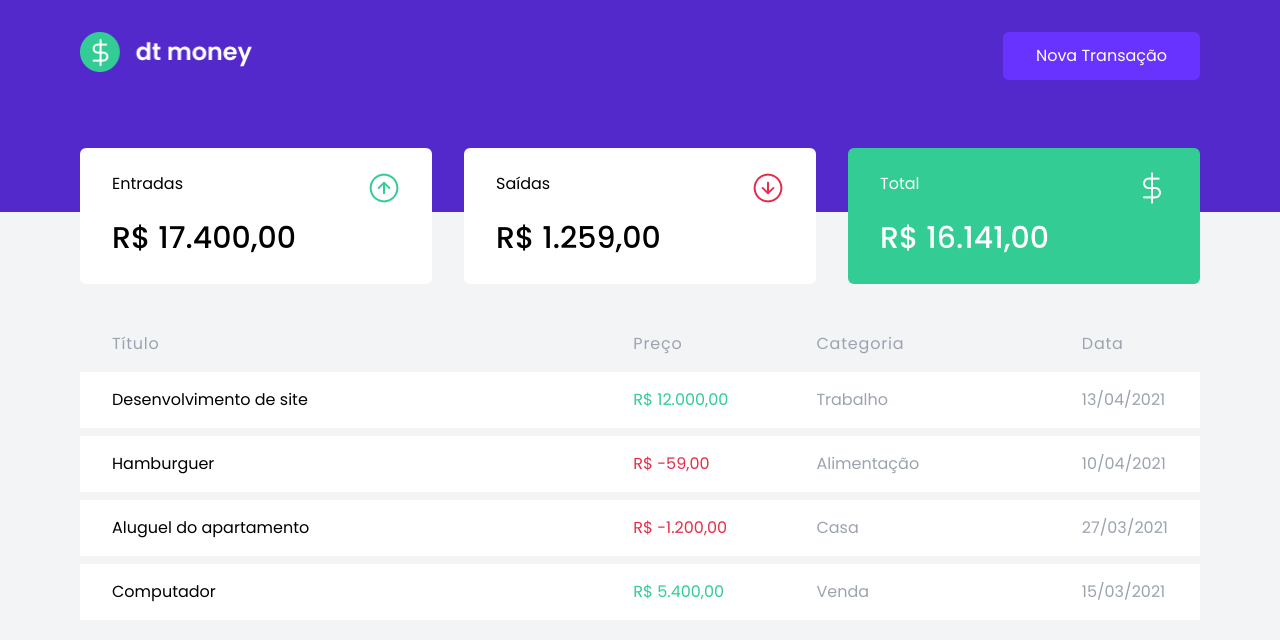
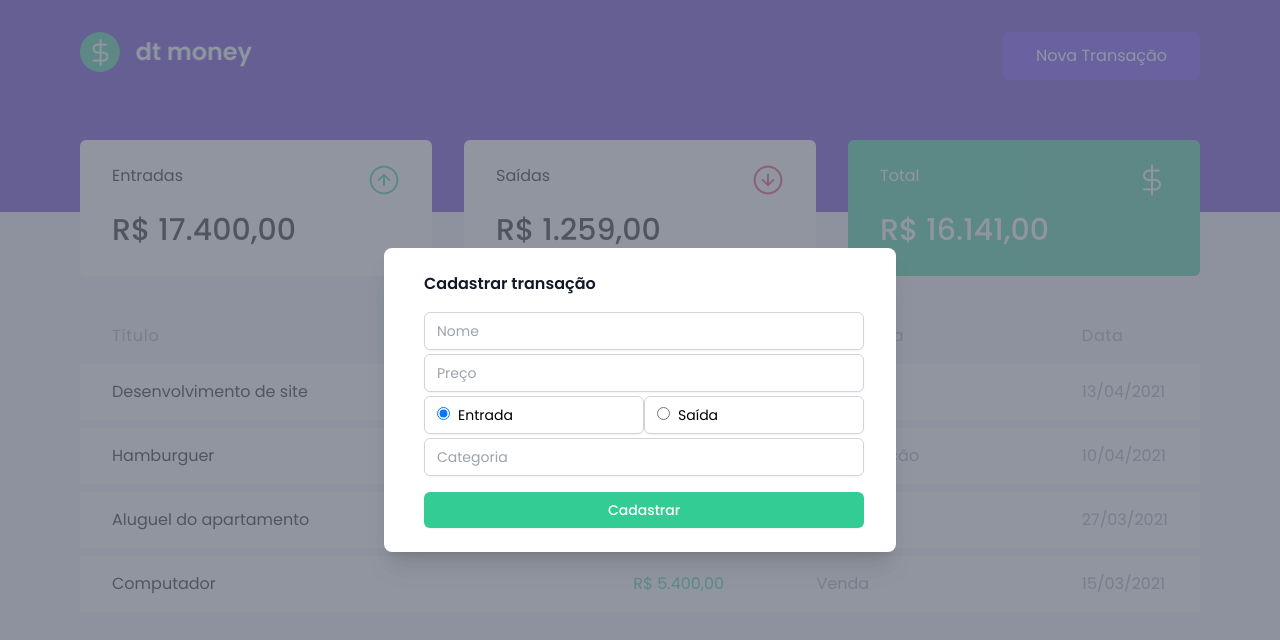
Before and after one commit to victorflll/pweb-dt-money-nextjs, a Next.js app: page / in a window 1280 px wide. Both pictures are taken after a click on the button "Nova Transação". Shown: the top 640 px of the page. Built offline with nearby package versions, Linux system fonts and the light colour scheme.

Commit message:
initialize transaction dialog

```diff
--- a/package.json
+++ b/package.json
@@ -9,6 +9,8 @@
     "lint": "next lint"
   },
   "dependencies": {
+    "@headlessui/react": "^2.1.2",
+    "@heroicons/react": "^2.1.5",
     "next": "14.2.5",
     "react": "^18",
     "react-dom": "^18"
--- a/src/app/layout.tsx
+++ b/src/app/layout.tsx
@@ -1,6 +1,7 @@
 import type { Metadata } from "next";
 import { Poppins } from "next/font/google";
 import "./globals.css";
+import React from "react";
 
 const poppins = Poppins({
   subsets: ["latin"],
@@ -8,7 +9,7 @@ const poppins = Poppins({
 );
 
 export const metadata: Metadata = {
-  title: "Create Next App",
+  title: "Dt Money",
   description: "Generated by create next app",
 };
 
--- a/src/app/page.tsx
+++ b/src/app/page.tsx
@@ -2,6 +2,7 @@ import Container, {ContainerModel} from "@/components/Container";
 import {Header} from "@/components/Header";
 import TransactionsTable, {TransactionModel} from "@/components/TransactionTable";
 import React from "react";
+import Image from "next/image";
 
 const transactions: TransactionModel[] = [
     {id: 1, title: 'Desenvolvimento de site', price: 12000, categorie: 'Trabalho', date: '13/04/2021'},
@@ -15,7 +16,7 @@ const containers: ContainerModel[] = [
         id: 1,
         title: 'Entradas',
         value: 17400,
-        icon: '/images/input-logo.png',
+        icon: <Image src='/images/input-logo.png' alt="input" width={32} height={32}/>,
         backgroundColor: 'bg-white',
         textColor: 'text-black'
     },
@@ -23,7 +24,7 @@ const containers: ContainerModel[] = [
         id: 2,
         title: 'Saídas',
         value: 1259,
-        icon: '/images/output-logo.png',
+        icon: <Image src='/images/output-logo.png' alt="output" width={32} height={32}/>,
         backgroundColor: 'bg-white',
         textColor: 'text-black'
     },
@@ -31,7 +32,7 @@ const containers: ContainerModel[] = [
         id: 3,
         title: 'Total',
         value: 16141,
-        icon: '/images/total-logo.png',
+        icon: <Image src='/images/total-logo.png' alt="total" width={32} height={32}/>,
         backgroundColor: 'bg-income-value',
         textColor: 'text-white'
     }
@@ -41,7 +42,7 @@ export default function Home() {
     return (
         <>
             <Header/>
-            <div className="mx-auto max-w-[1120px] flex justify-between -mt-24 pt-8">
+            <div className="mx-auto max-w-[1120px] flex justify-between -mt-24 pt-6">
                 {containers.map((container) => (
                     <Container key={container.id} container={container}></Container>
                 ))}
--- a/src/components/Container/index.tsx
+++ b/src/components/Container/index.tsx
@@ -1,9 +1,9 @@
-import React from 'react';
+import React, {ReactNode} from 'react';
 import Image from "next/image";
 
 export interface ContainerModel {
     id: number,
-    icon: string,
+    icon: ReactNode,
     title: string,
     value: number,
     backgroundColor: string,
@@ -19,7 +19,7 @@ const Container: React.FC<ContainerProps> = ({container}) => {
         <div className={`w-[352px] h-[136px] rounded-md ${container.backgroundColor} px-8 pt-6`}>
             <div className='flex justify-between'>
                 <div className={`${container.textColor}`}>{container.title}</div>
-                <Image src={container.icon} alt="Logo" width={32} height={32}/>
+                {container.icon}
             </div>
             <div className={`${container.textColor} font-medium pt-4 text-3xl`}>R$ {container.value.toLocaleString('pt-BR', {
                 minimumFractionDigits: 2,
--- /dev/null
+++ b/src/components/Dialog/index.tsx
@@ -0,0 +1,88 @@
+'use client'
+
+import React, {FC, useState} from 'react'
+import {Dialog, DialogBackdrop, DialogPanel, DialogTitle, Input, RadioGroup} from '@headlessui/react'
+import TextField, {TextFieldModel} from "@/components/TextField";
+import {TransactionModel} from "@/components/TransactionTable";
+import {CheckCircleIcon, XCircleIcon} from "@heroicons/react/16/solid";
+
+interface TransactionDialogProps {
+    isOpen: boolean;
+    onClose: () => void;
+}
+
+const nameField: TextFieldModel = {name: "Nome"}
+const priceField: TextFieldModel = {name: "Preço"}
+const categorieField: TextFieldModel = {name: "Categoria"}
+
+const TransactionDialog: FC<TransactionDialogProps> = ({isOpen, onClose}) => {
+    const [type, setType] = useState('Entrada');
+
+    return (
+        <Dialog open={isOpen} onClose={onClose} className="relative z-10">
+            <DialogBackdrop
+                transition
+                className="fixed inset-0 bg-gray-500 bg-opacity-75 transition-opacity data-[closed]:opacity-0 data-[enter]:duration-300 data-[leave]:duration-200 data-[enter]:ease-out data-[leave]:ease-in"
+            />
+
+            <div className="fixed inset-0 z-10 w-screen overflow-y-auto">
+                <div className="flex min-h-full items-end justify-center p-4 text-center sm:items-center sm:p-0">
+                    <DialogPanel
+                        transition
+                        className="relative transform overflow-hidden rounded-lg bg-white text-left shadow-xl transition-all data-[closed]:translate-y-4 data-[closed]:opacity-0 data-[enter]:duration-300 data-[leave]:duration-200 data-[enter]:ease-out data-[leave]:ease-in sm:my-8 sm:w-full sm:max-w-lg data-[closed]:sm:translate-y-0 data-[closed]:sm:scale-95">
+                        <div
+                            className="bg-white px-4 pb-4 pt-5 sm:p-6 sm:pb-4 m-2 text-center sm:ml-4 sm:mt-0 sm:text-left">
+                            <DialogTitle as="h3" className="text-base font-semibold leading-6 text-gray-900">
+                                Cadastrar transação
+                            </DialogTitle>
+                            <div className="my-4">
+                                <TextField props={nameField}></TextField>
+                                <TextField props={priceField}></TextField>
+                                <div className="flex items-center justify-between">
+                                    <div
+                                        className="mt-1 block w-full border border-gray-300 rounded-md shadow-sm py-2 px-3 focus:outline-none focus:ring-indigo-500 focus:border-indigo-500 sm:text-sm">
+                                        <input
+                                            type="radio"
+                                            id="entrada"
+                                            name="transactionType"
+                                            className="mr-2"
+                                            checked={type === 'Entrada'}
+                                            onChange={() => setType('Entrada')}
+                                        />
+                                        <label htmlFor="entrada" className="mr-4">
+                                            Entrada
+                                        </label>
+                                    </div>
+                                    <div
+                                        className="mt-1 block w-full border border-gray-300 rounded-md shadow-sm py-2 px-3 focus:outline-none focus:ring-indigo-500 focus:border-indigo-500 sm:text-sm">
+                                        <input
+                                            type="radio"
+                                            id="saida"
+                                            name="transactionType"
+                                            className="mr-2"
+                                            checked={type === 'Saída'}
+                                            onChange={() => setType('Saída')}
+                                        />
+                                        <label htmlFor="saida">
+                                            Saída
+                                        </label>
+                                    </div>
+                                </div>
+                                <TextField props={categorieField}></TextField>
+                            </div>
+                            <button
+                                type="button"
+                                data-autofocus
+                                onClick={onClose}
+                                className="w-full rounded-md bg-income-value text-white px-3 py-2 text-sm font-medium shadow-sm hover:bg-gray-500">
+                                Cadastrar
+                            </button>
+                        </div>
+                    </DialogPanel>
+                </div>
+            </div>
+        </Dialog>
+    )
+}
+
+export default TransactionDialog
--- a/src/components/Header/index.tsx
+++ b/src/components/Header/index.tsx
@@ -1,11 +1,21 @@
+'use client'
+
 import Image from "next/image";
+import TransactionDialog from "@/components/Dialog";
+import {useState} from "react";
 
-export function Header(){
+export function Header() {
+    const [isDialogOpen, setIsDialogOpen] = useState(false);
+
     return (
-    <header className="bg-header w-full h-[212px]">
-        <div className="mx-auto max-w-[1120px] flex justify-between pt-8">
-            <Image className="max-h-10" src="/images/logo.png" alt="Logo" width={172} height={40} />
-            <button className="bg-button text-white size-4 w-[197px] px-5 py-6 rounded-md text-center flex items-center justify-center hover:opacity-80"> Nova Transação </button>
-        </div>
-    </header>)
+        <header className="bg-header w-full h-[212px]">
+            <div className="mx-auto max-w-[1120px] flex justify-between pt-8">
+                <Image className="max-h-10" src="/images/logo.png" alt="Logo" width={172} height={40}/>
+                <button
+                    className="bg-button text-white size-4 w-[197px] px-5 py-6 rounded-md text-center flex items-center justify-center hover:opacity-80"
+                    onClick={() => setIsDialogOpen(true)}>Nova Transação
+                </button>
+                <TransactionDialog isOpen={isDialogOpen} onClose={() => setIsDialogOpen(false)} />
+            </div>
+        </header>)
 }
--- /dev/null
+++ b/src/components/TextField/index.tsx
@@ -0,0 +1,22 @@
+import React, {FC} from "react";
+
+export interface TextFieldModel {
+    name: string;
+}
+
+export interface TextFieldProps {
+    props: TextFieldModel
+}
+
+const TextField: React.FC<TextFieldProps> = ({props}) => {
+    return (
+        <input
+            type="text"
+            id="price"
+            placeholder={props.name}
+            className="mt-1 block w-full border border-gray-300 rounded-md shadow-sm py-2 px-3 focus:outline-none focus:ring-indigo-500 focus:border-indigo-500 sm:text-sm"
+        />
+    )
+}
+
+export default TextField;
--- a/tailwind.config.ts
+++ b/tailwind.config.ts
@@ -21,7 +21,6 @@ const config: Config = {
         "income-value": "var(--income-value)",
         "outcome-value": "var(--outcome-value)",
         "button" : "var(--button)",
-        "green" : "var(--green)",
       },
     },
   },
```
Also changed, not shown: 2 other files (tests, documents, lock files or other folders).
